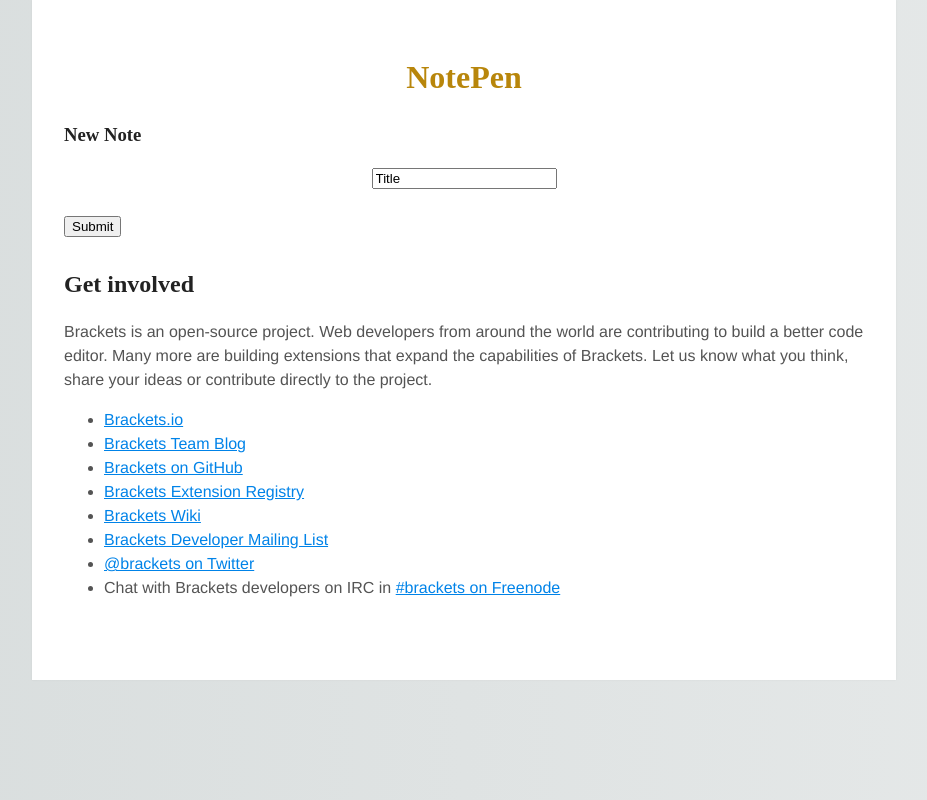
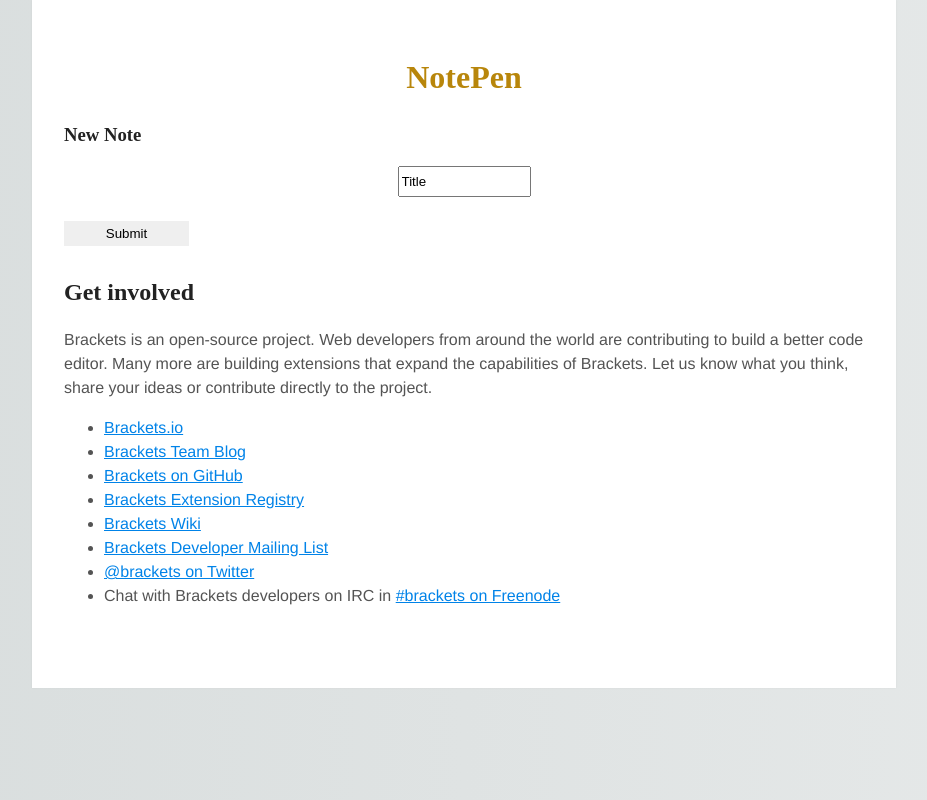
Before and after one commit to cloudwerewolf/PWA, a plain HTML site: page index.html in a window 1280 px wide. Shown: the whole page, without its empty margins (176-1103 px from the left). Drawn offline with Linux system fonts and the light colour scheme; a web font is replaced by a local one.

Commit message:
single branch

```diff
--- a/index.html
+++ b/index.html
@@ -15,7 +15,7 @@
 
         <h3>New Note</h3>
         <center><input type=text name="Title" value="Title"></center><br>
-        <input type="Submit" value="Submit">
+        <input type="Submit" value="Submit" id="submit">
 
         <h2>Get involved</h2>
         <p>
--- a/main.css
+++ b/main.css
@@ -44,6 +44,16 @@
     display: none;
 }
 
+input{
+    background-repeat:repeat-x;
+/*    border: 0px solid;*/
+    height:25px;
+    width:125px;
+}
+#submit {
+    border: 0px solid;
+}
+
 img {
     animation: colorize 2s cubic-bezier(0, 0, .78, .36) 1;
     background: transparent;
```
